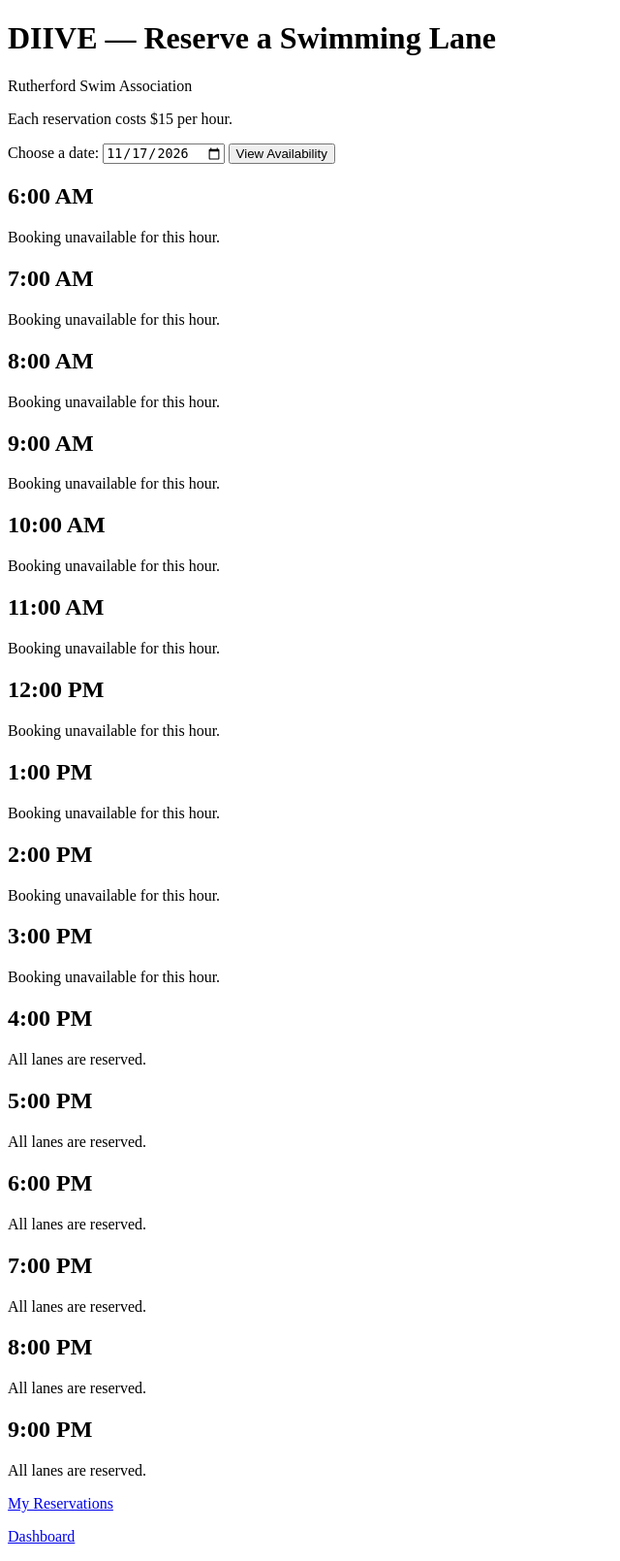
After one commit to takvndaa/RSA, a Django app: page /bookings/ in a window 1280 px wide. The commit adds this page. Shown: the whole page at 97% size, without its empty margins (0-640 px from the left). Run offline with Django 5.2, Linux system fonts and the light colour scheme; the visitor is signed in with stand-in values (Sample User, id 1); data that the repository does not hold is empty.

Commit message:
Complete lane reservation system and booking tests

```diff
--- a/accounts/templates/accounts/dashboard.html
+++ b/accounts/templates/accounts/dashboard.html
@@ -12,7 +12,8 @@
         <a href="{% url 'admin:index' %}">Administration</a>
     {% elif user.approval_status == "approved" %}
         <p>Your membership is approved.</p>
-        <p>Lane reservations are coming soon.</p>
+        <p><a href="{% url 'availability' %}">Reserve a Lane</a></p>
+        <p><a href="{% url 'my_reservations' %}">My Reservations</a></p>
     {% elif user.approval_status == "rejected" %}
         <p>Your membership application was not approved.</p>
     {% else %}
--- /dev/null
+++ b/bookings/apps.py
@@ -0,0 +1,5 @@
+from django.apps import AppConfig
+
+
+class BookingsConfig(AppConfig):
+    name = "bookings"
--- /dev/null
+++ b/bookings/templates/bookings/availability.html
@@ -0,0 +1,61 @@
+<!DOCTYPE html>
+<html lang="en">
+<head>
+    <meta charset="UTF-8">
+    <title>Book a Lane | DIIVE</title>
+</head>
+<body>
+    <h1>DIIVE — Reserve a Swimming Lane</h1>
+    <p>Rutherford Swim Association</p>
+    <p>Each reservation costs $15 per hour.</p>
+
+    {% for message in messages %}
+        <p>{{ message }}</p>
+    {% endfor %}
+
+    {% if not approved %}
+        <p>Your membership must be approved before you can book.</p>
+    {% endif %}
+
+    <form method="get">
+        <label for="date">Choose a date:</label>
+        <input
+            type="date"
+            id="date"
+            name="date"
+            value="{{ selected_date|date:'Y-m-d' }}"
+        >
+        <button type="submit">View Availability</button>
+    </form>
+
+    {% for slot in slots %}
+        <h2>{{ slot.start|date:"g:i A" }}</h2>
+
+        {% if slot.member_has_booking %}
+            <p>You already have a reservation for this hour.</p>
+        {% elif not slot.can_book %}
+            <p>Booking unavailable for this hour.</p>
+        {% elif slot.available_lanes %}
+            {% for lane in slot.available_lanes %}
+                <form method="post" action="{% url 'create_reservation' %}">
+                    {% csrf_token %}
+                    <input type="hidden" name="date"
+                           value="{{ selected_date|date:'Y-m-d' }}">
+                    <input type="hidden" name="hour"
+                           value="{{ slot.hour }}">
+                    <input type="hidden" name="lane"
+                           value="{{ lane.number }}">
+                    <button type="submit">
+                        Reserve Lane {{ lane.number }} — $15
+                    </button>
+                </form>
+            {% endfor %}
+        {% else %}
+            <p>All lanes are reserved.</p>
+        {% endif %}
+    {% endfor %}
+
+    <p><a href="{% url 'my_reservations' %}">My Reservations</a></p>
+    <p><a href="{% url 'member_dashboard' %}">Dashboard</a></p>
+</body>
+</html>
--- /dev/null
+++ b/bookings/urls.py
@@ -0,0 +1,13 @@
+from django.urls import path
+from . import views
+
+urlpatterns = [
+    path("", views.availability, name="availability"),
+    path("reserve/", views.create_reservation, name="create_reservation"),
+    path("mine/", views.my_reservations, name="my_reservations"),
+    path(
+        "cancel/<int:reservation_id>/",
+        views.cancel_reservation,
+        name="cancel_reservation",
+    ),
+]
--- /dev/null
+++ b/bookings/views.py
@@ -0,0 +1,199 @@
+from datetime import datetime, time, timedelta
+from zoneinfo import ZoneInfo
+
+from django.conf import settings
+from django.contrib import messages
+from django.contrib.auth.decorators import login_required
+from django.core.exceptions import ValidationError
+from django.db import IntegrityError, transaction
+from django.shortcuts import get_object_or_404, redirect, render
+from django.utils import timezone
+from django.utils.dateparse import parse_date
+from django.views.decorators.http import require_POST
+
+from .models import Lane, Reservation, TimeSlot
+
+
+def member_is_approved(user):
+    return (
+        user.is_superuser
+        or user.approval_status == "approved"
+    )
+
+
+@login_required
+def availability(request):
+    today = timezone.localdate()
+    selected_date = parse_date(request.GET.get("date", ""))
+
+    if selected_date is None or selected_date < today:
+        selected_date = today
+
+    local_timezone = ZoneInfo(settings.TIME_ZONE)
+    lanes = list(Lane.objects.filter(is_active=True))
+
+    slots = []
+
+    for hour in range(6, 22):
+        local_start = datetime.combine(
+            selected_date,
+            time(hour=hour),
+            tzinfo=local_timezone,
+        )
+
+        start = local_start.astimezone(
+            timezone.get_current_timezone()
+        )
+
+        existing = Reservation.objects.filter(
+            timeslot__start_time=start,
+        ).exclude(
+            status=Reservation.Status.CANCELLED
+        )
+
+        reserved_lanes = set(
+            existing.values_list("lane_id", flat=True)
+        )
+
+        member_has_booking = (
+            request.user.is_authenticated
+            and existing.filter(member=request.user).exists()
+        )
+
+        slots.append({
+            "hour": hour,
+            "start": start,
+            "available_lanes": [
+                lane for lane in lanes
+                if lane.id not in reserved_lanes
+            ],
+            "can_book": (
+                member_is_approved(request.user)
+                and not member_has_booking
+                and start >= timezone.now() + timedelta(hours=1)
+            ),
+            "member_has_booking": member_has_booking,
+        })
+
+    return render(
+        request,
+        "bookings/availability.html",
+        {
+            "selected_date": selected_date,
+            "slots": slots,
+            "approved": member_is_approved(request.user),
+        },
+    )
+
+
+@login_required
+@require_POST
+def create_reservation(request):
+    if not member_is_approved(request.user):
+        messages.error(
+            request,
+            "Your membership must be approved before booking."
+        )
+        return redirect("member_dashboard")
+
+    selected_date = parse_date(request.POST.get("date", ""))
+
+    try:
+        lane_number = int(request.POST.get("lane", ""))
+        hour = int(request.POST.get("hour", ""))
+    except (ValueError, TypeError):
+        messages.error(request, "Invalid reservation details.")
+        return redirect("availability")
+
+    if (
+        selected_date is None
+        or not 6 <= hour < 22
+    ):
+        messages.error(request, "Invalid reservation date or time.")
+        return redirect("availability")
+
+    lane = get_object_or_404(
+        Lane,
+        number=lane_number,
+        is_active=True,
+    )
+
+    start = datetime.combine(
+        selected_date,
+        time(hour=hour),
+        tzinfo=ZoneInfo(settings.TIME_ZONE),
+    )
+
+    try:
+        with transaction.atomic():
+            timeslot, _ = TimeSlot.objects.get_or_create(
+                start_time=start
+            )
+
+            reservation = Reservation(
+                member=request.user,
+                lane=lane,
+                timeslot=timeslot,
+            )
+
+            reservation.full_clean()
+            reservation.save()
+
+    except (ValidationError, IntegrityError):
+        messages.error(
+            request,
+            "This reservation is unavailable or conflicts "
+            "with another booking."
+        )
+        return redirect("availability")
+
+    messages.success(
+        request,
+        "Reservation created. Payment is still pending."
+    )
+    return redirect("my_reservations")
+
+
+@login_required
+def my_reservations(request):
+    reservations = Reservation.objects.filter(
+        member=request.user
+    ).select_related(
+        "lane", "timeslot"
+    ).order_by("-timeslot__start_time")
+
+    return render(
+        request,
+        "bookings/my_reservations.html",
+        {"reservations": reservations},
+    )
+
+
+@login_required
+@require_POST
+def cancel_reservation(request, reservation_id):
+    with transaction.atomic():
+        reservation = get_object_or_404(
+            Reservation.objects.select_for_update(),
+            id=reservation_id,
+            member=request.user,
+        )
+
+        if reservation.status == Reservation.Status.CANCELLED:
+            messages.info(request, "Reservation already cancelled.")
+
+        elif reservation.timeslot.start_time < (
+            timezone.now() + timedelta(hours=1)
+        ):
+            messages.error(
+                request,
+                "Reservations must be cancelled at least "
+                "one hour before the start time."
+            )
+
+        else:
+            reservation.status = Reservation.Status.CANCELLED
+            reservation.save(update_fields=["status"])
+            messages.success(request, "Reservation cancelled.")
+
+    return redirect("my_reservations")
--- a/config/settings.py
+++ b/config/settings.py
@@ -37,8 +37,10 @@ INSTALLED_APPS = [
     "django.contrib.sessions",
     "django.contrib.messages",
     "django.contrib.staticfiles",
+
     "core",
     "accounts",
+    "bookings",
 ]
 
 MIDDLEWARE = [
@@ -133,3 +135,6 @@ AUTH_USER_MODEL = "accounts.User"
 LOGIN_URL = "login"
 LOGIN_REDIRECT_URL = "member_dashboard"
 LOGOUT_REDIRECT_URL = "home"
+
+TIME_ZONE = "America/New_York"
+USE_TZ = True
--- a/config/urls.py
+++ b/config/urls.py
@@ -5,4 +5,5 @@ urlpatterns = [
     path("admin/", admin.site.urls),
     path("", include("core.urls")),
     path("accounts/", include("accounts.urls")),
+    path("bookings/", include("bookings.urls")),
 ]
```
Also changed, not shown: bookings/admin.py (added, +30 -0 lines), bookings/models.py (added, +130 -0 lines), bookings/templates/bookings/my_reservations.html (added, +38 -0 lines), bookings/tests.py (added, +223 -0 lines), manage.py (added, +23 -0 lines), bookings/__init__.py (added), bookings/migrations/0001_initial.py (added), bookings/migrations/0002_timeslot_reservation.py (added), bookings/migrations/__init__.py (added), 1 other file.
